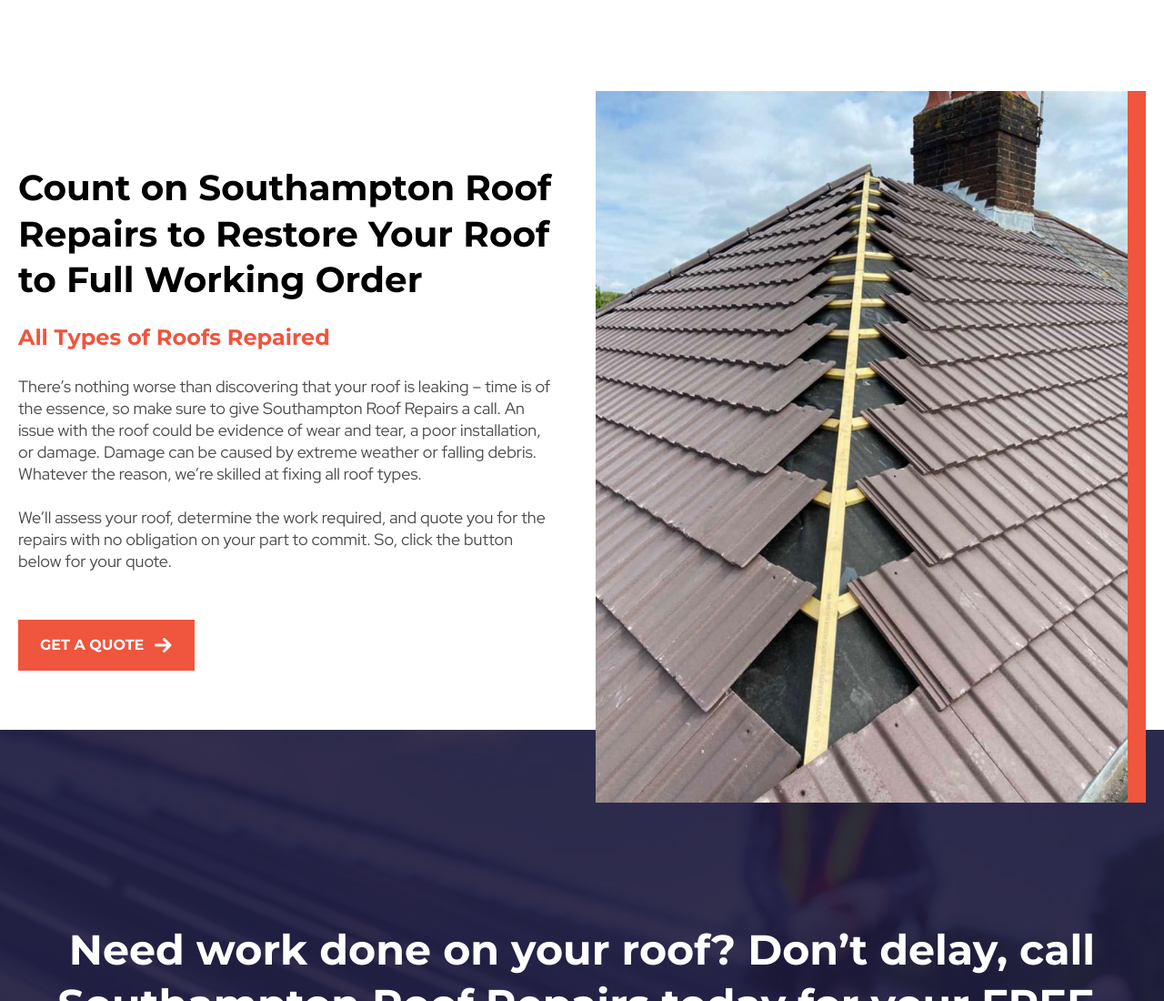
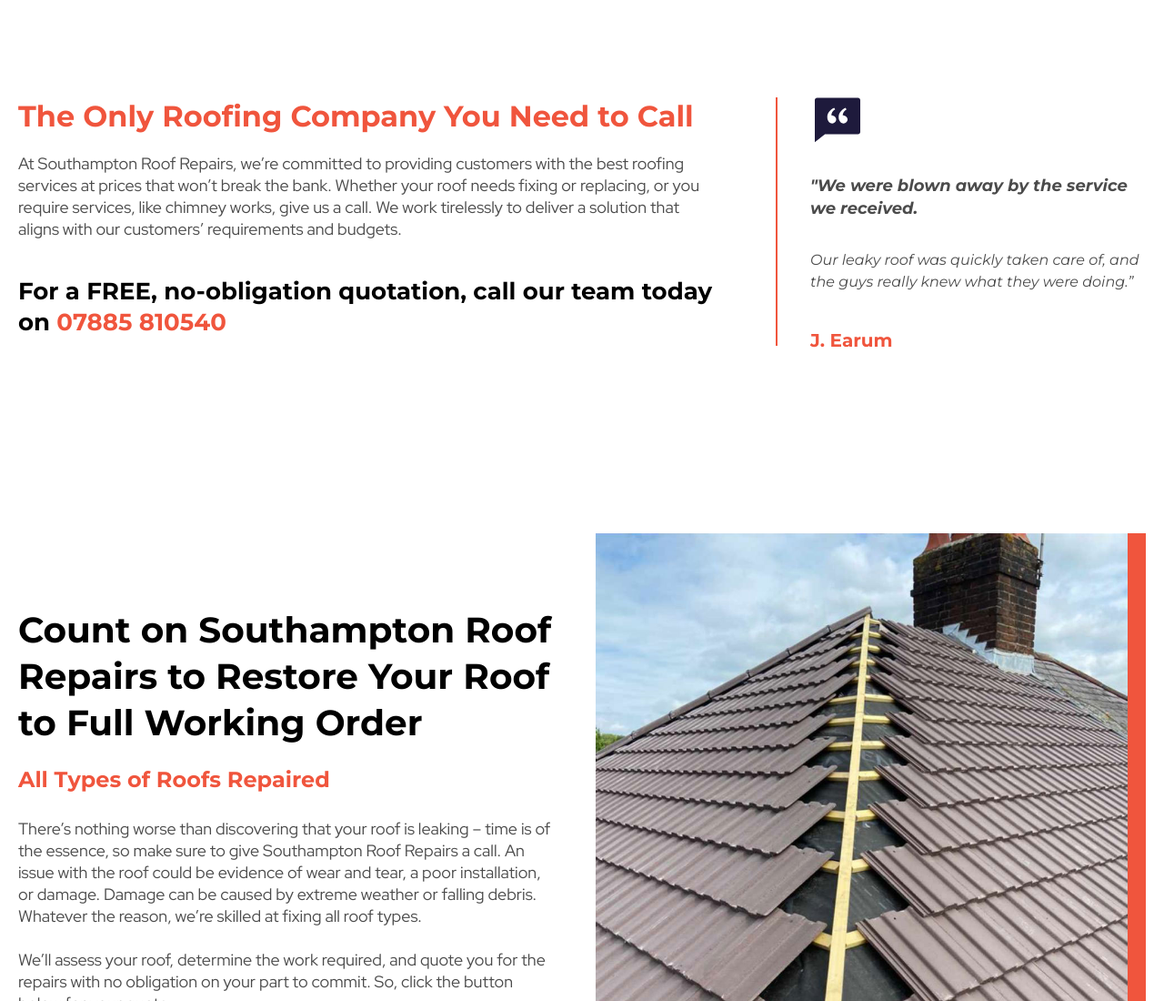
Before and after one commit to neharadialcode486/repair-copy, a plain HTML site: page index.html in a window 1280 px wide. Shown: the top 1100 px of the page at 91% size. Drawn offline with nearby package versions, Linux system fonts and the light colour scheme.

Commit message:
roofing section

```diff
--- a/index.html
+++ b/index.html
@@ -30,6 +30,67 @@
     </script>
   </head>
   <body>
+    <!-- ROOFING SECTION -->
+    <section class="lg:py-20 pt-10 pb-8">
+      <div class="container mx-auto px-5 2xl:max-w-[1240px] xl:py-5">
+        <div class="flex flex-col lg:flex-row gap-5 items-center">
+          <div
+            class="w-full relative xl:pe-12 lg:pe-8 border-b-[2px] border-primary pb-7 lg:pb-0 lg:border-b-[0px]"
+          >
+            <div
+              class="border-l-[2px] border-primary right-[-2%] absolute top-0 h-full w-[2px] hidden lg:block"
+            ></div>
+            <h3
+              class="ld:text-[45px] sm:text-[32px] text-[23px] font-bold sm:mb-2 text-primary leading-[1.3em]"
+            >
+              The Only Roofing Company You Need to Call
+            </h3>
+            <p
+              class="lg:text-[18px] sm:text-base text-[14px] text-[#4B4B4B] font-normal py-3 ff_redhat"
+            >
+              At Southampton Roof Repairs, we’re committed to providing
+              customers with the best roofing services at prices that won’t
+              break the bank. Whether your roof needs fixing or replacing, or
+              you require services, like chimney works, give us a call. We work
+              tirelessly to deliver a solution that aligns with our customers’
+              requirements and budgets.
+            </p>
+            <h4
+              class="lg:text-[26px] text-[20px] font-bold lg:mt-7 mt-3 sm:mb-2 lg:leading-[1.3em]"
+            >
+              For a FREE, no-obligation quotation, call our team today on
+              <a class="text-primary text-nowrap" href="tel:07885810540">
+                07885 810540
+              </a>
+            </h4>
+          </div>
+          <div class="lg:w-[50%] mt-5 lg:mt-0 h-full">
+            <div class="lg:ps-8">
+              <img
+                class="w-[60px] h-[60px]"
+                src="./assets/img/quote.svg"
+                alt="quote"
+              />
+              <p
+                class="text-[18px] text-[#4B4B4B] font-bold leading-[1.4em] sm:my-8 my-5"
+              >
+                <i> "We were blown away by the service we received. </i>
+              </p>
+              <p class="text-[#4B4B4B] tetx-[18px] font-normal sm:mb-10 mb-7">
+                <i>
+                  Our leaky roof was quickly taken care of, and the guys really
+                  knew what they were doing.”
+                </i>
+              </p>
+              <p class="text-[20px] font-bold text-primary leading-[1.2em]">
+                J. Earum
+              </p>
+            </div>
+          </div>
+        </div>
+      </div>
+    </section>
+
     <!-- COUNT SECTION -->
     <section class="sm:pt-20 pt-16 relative z-10">
       <div class="container mx-auto px-5 2xl:max-w-[1240px] xl:py-5">
```
